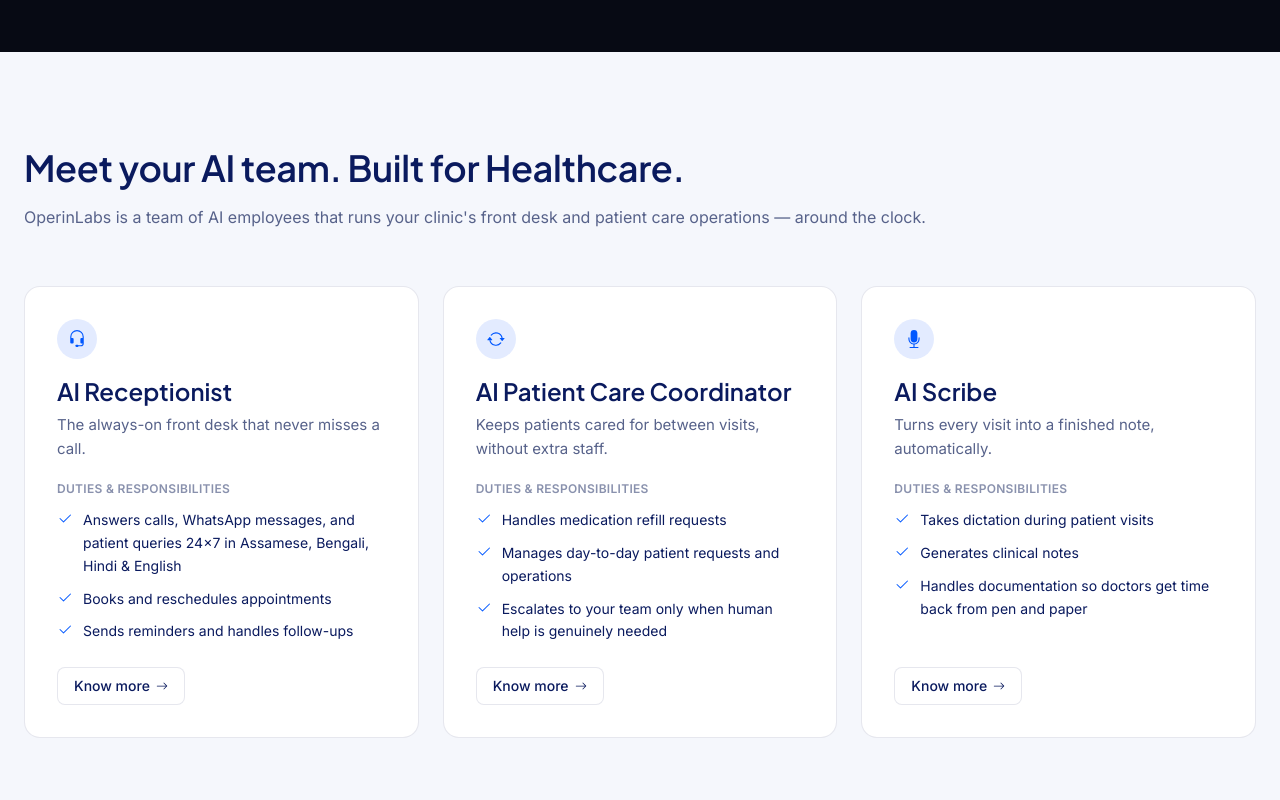
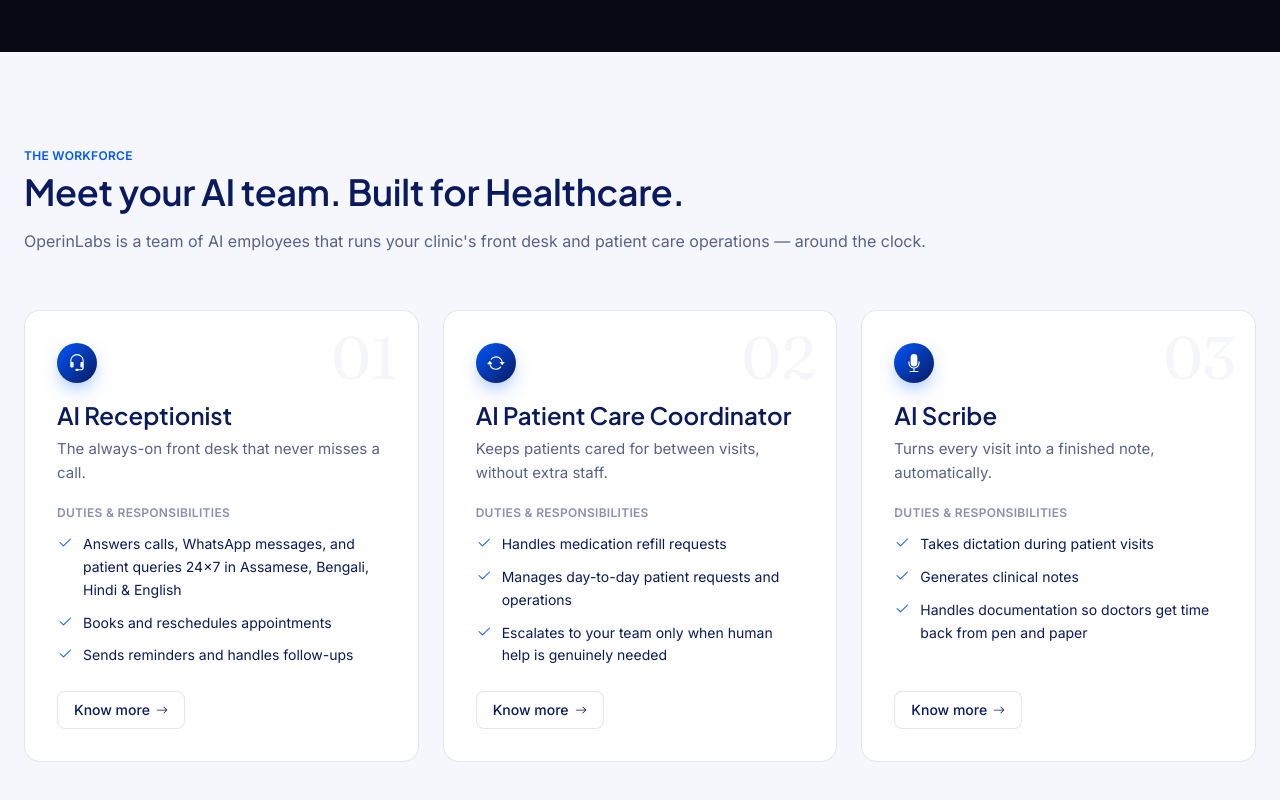
Before and after one commit to OperinLabs/OperinLabs-Landing-Page, a React (Vite) app: page / in a window 1280 px wide. Shown: the part 1812-2612 px from the top of the page. Built offline with nearby package versions, Linux system fonts and the light colour scheme.

Commit message:
Update Product.tsx

```diff
--- a/src/components/Product.tsx
+++ b/src/components/Product.tsx
@@ -4,6 +4,7 @@ import { BsArrowRight, BsHeadset, BsArrowRepeat, BsMicFill, BsCheck2 } from "rea
 
 const boxes = [
   {
+    index: "01",
     heading: "AI Receptionist",
     icon: BsHeadset,
     summary: "The always-on front desk that never misses a call.",
@@ -14,6 +15,7 @@ const boxes = [
     ],
   },
   {
+    index: "02",
     heading: "AI Patient Care Coordinator",
     icon: BsArrowRepeat,
     summary: "Keeps patients cared for between visits, without extra staff.",
@@ -24,6 +26,7 @@ const boxes = [
     ],
   },
   {
+    index: "03",
     heading: "AI Scribe",
     icon: BsMicFill,
     summary: "Turns every visit into a finished note, automatically.",
@@ -46,7 +49,10 @@ export default function Product() {
           transition={{ duration: 0.6, ease: "easeOut" }}
           className="w-full"
         >
-          <h2 className="lg:whitespace-nowrap font-jakarta font-semibold text-ink text-[26px] sm:text-[30px] lg:text-[36px] leading-[1.15] lg:leading-[1.1] tracking-[-0.01em]">
+          <p className="text-xs font-semibold uppercase tracking-wide text-accent">
+            The workforce
+          </p>
+          <h2 className="mt-2 lg:whitespace-nowrap font-jakarta font-semibold text-ink text-[26px] sm:text-[30px] lg:text-[36px] leading-[1.15] lg:leading-[1.1] tracking-[-0.01em]">
             Meet your AI team. Built for Healthcare.
           </h2>
           <p className="mt-4 lg:whitespace-nowrap text-base leading-relaxed text-ink-soft">
@@ -56,29 +62,37 @@ export default function Product() {
         </motion.div>
 
         <div className="mt-14 grid gap-6 sm:grid-cols-3">
-          {boxes.map(({ heading, icon: Icon, summary, duties }, i) => (
+          {boxes.map(({ index, heading, icon: Icon, summary, duties }, i) => (
             <motion.div
               key={heading}
               initial={{ opacity: 0, y: 16 }}
               whileInView={{ opacity: 1, y: 0 }}
               viewport={{ once: true, margin: "-80px" }}
               transition={{ duration: 0.5, ease: "easeOut", delay: i * 0.1 }}
-              className="flex flex-col rounded-2xl border border-line bg-white p-8"
+              whileHover={{ y: -6 }}
+              className="group relative flex flex-col overflow-hidden rounded-2xl border border-line bg-white p-8 transition-shadow duration-300 hover:border-accent/30 hover:shadow-[0_24px_60px_-28px_rgba(0,87,255,0.35)]"
             >
-              <div className="flex h-10 w-10 items-center justify-center rounded-full bg-accent-soft text-accent">
+              <span
+                aria-hidden="true"
+                className="pointer-events-none absolute right-5 top-4 font-editorial text-6xl text-ink/[0.04] transition-colors duration-300 group-hover:text-accent/[0.08]"
+              >
+                {index}
+              </span>
+
+              <div className="relative flex h-10 w-10 items-center justify-center rounded-full bg-gradient-to-br from-accent to-[#0A1A5E] text-white shadow-[0_8px_20px_-6px_rgba(0,87,255,0.55)]">
                 <Icon className="text-lg" aria-hidden="true" />
               </div>
-              <h3 className="mt-4 font-jakarta text-2xl font-semibold text-ink">
+              <h3 className="relative mt-4 font-jakarta text-2xl font-semibold text-ink">
                 {heading}
               </h3>
-              <p className="mt-1.5 text-[15px] leading-relaxed text-ink-soft">
+              <p className="relative mt-1.5 text-[15px] leading-relaxed text-ink-soft">
                 {summary}
               </p>
 
-              <p className="mt-5 text-xs font-semibold uppercase tracking-wide text-ink-soft/70">
+              <p className="relative mt-5 text-xs font-semibold uppercase tracking-wide text-ink-soft/70">
                 Duties &amp; Responsibilities
               </p>
-              <ul className="mt-3 flex flex-1 flex-col gap-2.5">
+              <ul className="relative mt-3 flex flex-1 flex-col gap-2.5">
                 {duties.map((duty) => (
                   <li key={duty} className="flex items-start gap-2.5">
                     <BsCheck2
@@ -94,7 +108,7 @@ export default function Product() {
 
               <Link
                 to="/pricing"
-                className="mt-6 inline-flex w-fit items-center gap-1.5 rounded-lg border border-line bg-white px-4 py-2 text-sm font-medium text-ink transition-colors hover:bg-accent-soft"
+                className="relative mt-6 inline-flex w-fit items-center gap-1.5 rounded-lg border border-line bg-white px-4 py-2 text-sm font-medium text-ink transition-colors hover:bg-accent-soft"
               >
                 Know more
                 <BsArrowRight className="text-xs" aria-hidden="true" />
```
